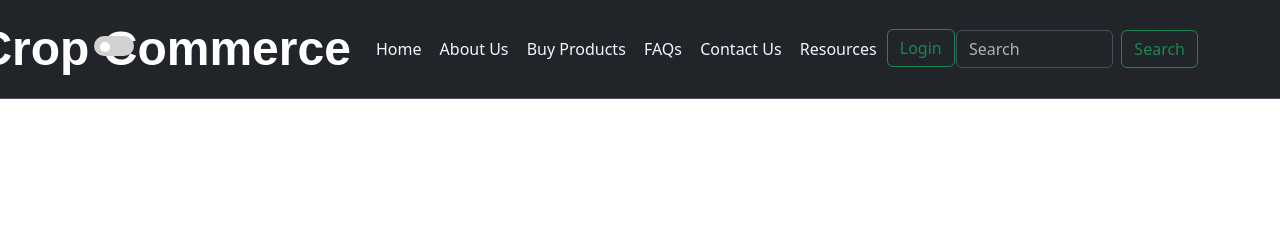
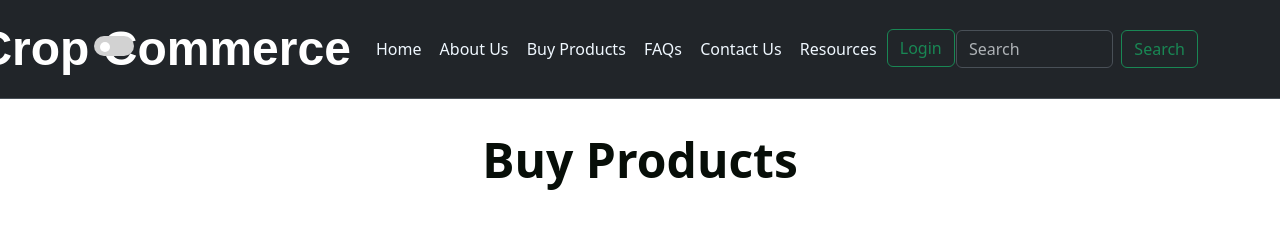
Before and after one commit to Arghya-Chakraborty0812/agriculture-project, a plain HTML site: page BuyProducts/products.html in a window 1280 px wide. Drawn offline with nearby package versions, Linux system fonts and the light colour scheme.

Commit message:
minor changes

```diff
--- a/About us/aboutUs.css
+++ b/About us/aboutUs.css
@@ -9,6 +9,7 @@ body{
     background-color: black;
     color: white;
 }
+
 .light{
     background-color: white ;
     color: black;
--- a/BuyProducts/products.css
+++ b/BuyProducts/products.css
@@ -78,3 +78,12 @@ input:checked + .button{
     input{
         display: none;
     }
+h1{
+    padding: 2rem;
+    color: #070e08;
+    text-align: center;
+    font-size: 3rem;
+}
+.dark h1{
+    color: aliceblue;
+}
--- a/BuyProducts/products.html
+++ b/BuyProducts/products.html
@@ -55,6 +55,9 @@
           </div>
 
     </nav>
+    <div>
+      <h1><strong>Buy Products</strong></h1>
+    </div>
 
     <script src="https://cdn.jsdelivr.net/npm/bootstrap@5.3.3/dist/js/bootstrap.bundle.min.js" integrity="sha384-YvpcrYf0tY3lHB60NNkmXc5s9fDVZLESaAA55NDzOxhy9GkcIdslK1eN7N6jIeHz" crossorigin="anonymous"></script>
     <script src="products.js"></script>
```
